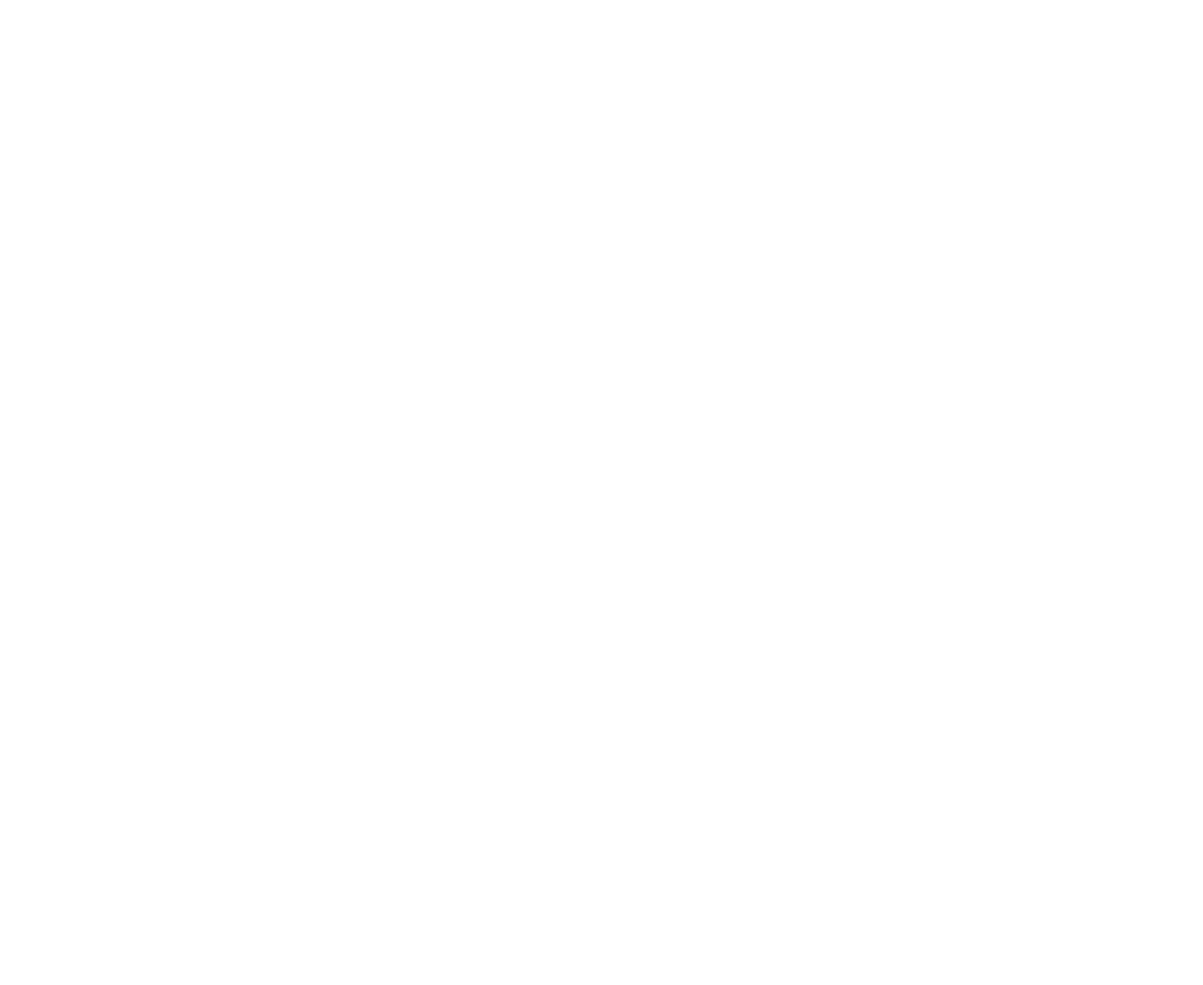
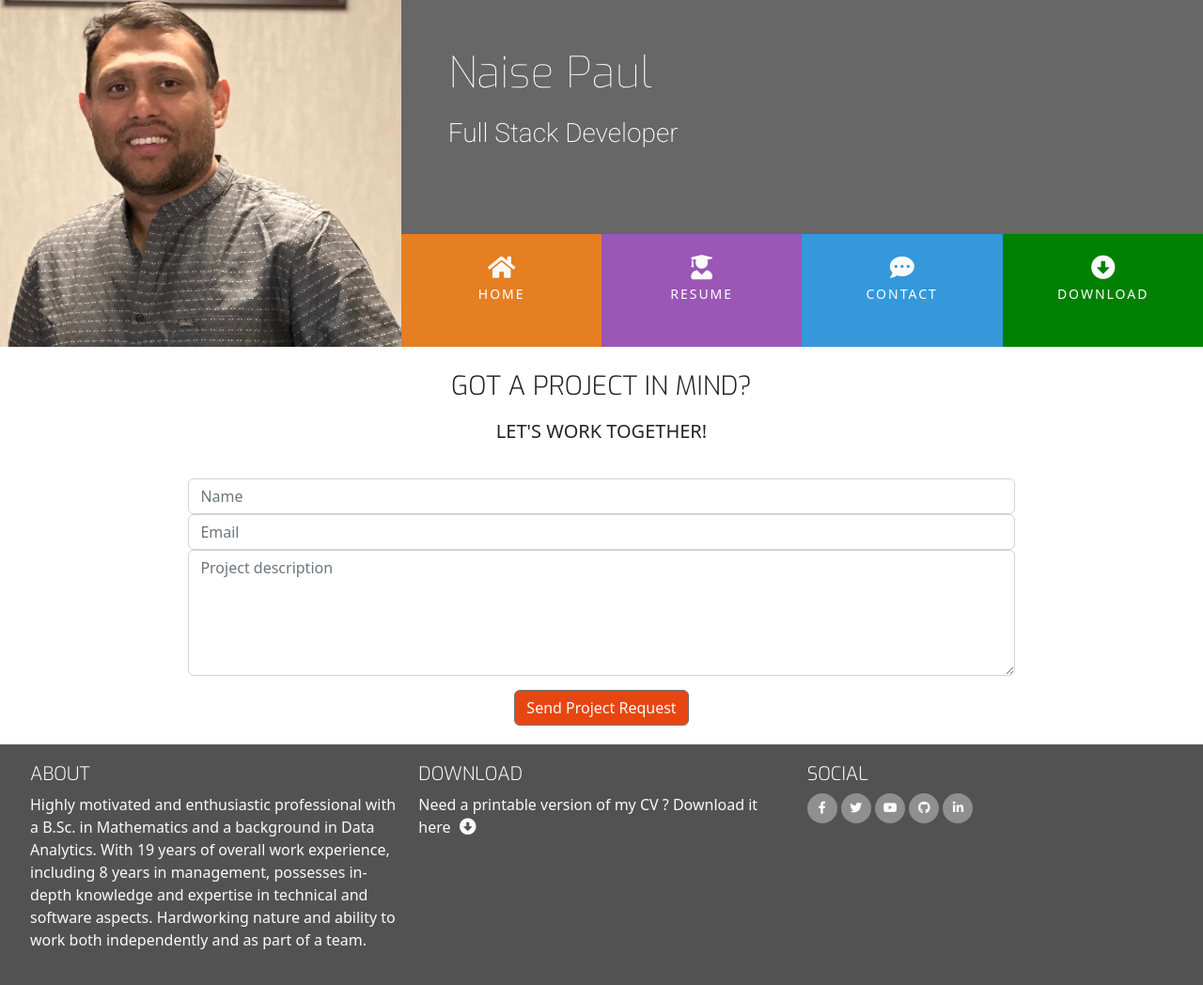
Before and after one commit to naisepaul/my-cv, a plain HTML site: page contact.html in a window 1280 px wide. Shown: the whole page at 94% size. Before the commit the page ends 800 px from the top, so only its background shows below. Drawn offline with nearby package versions, Linux system fonts and the light colour scheme.

Commit message:
Added Contact form and media query for 992px

```diff
--- a/assets/css/style.css
+++ b/assets/css/style.css
@@ -16,6 +16,10 @@
 
 .bg-color-work-hisory {
     background-color: #9b56b6;
+}
+
+.bg-color-contact {
+    background-color: #fff;
 }
 
 .ui-menu-color-home {
@@ -333,3 +337,36 @@ footer {
 .history-item {
     margin-bottom: 30px;
 }
+
+/* ---------------------------Contact Form------------*/
+
+.contact-heading {
+    font-family: "Exo", sans-serif;
+    font-weight: 300;
+    margin-top: 25px;
+    margin-bottom: 20px;
+}
+
+.center-form {
+    padding-top: 10px;
+    margin: 0 auto;
+    max-width: 70%;
+}
+
+button[type="submit"] {
+    margin-top: 15px;
+    margin-bottom: 20px;
+    color: #fafafa;
+    background-color: #e84610;
+}
+
+/* ---------------------------Media Queries------------*/
+
+@media(min-width: 992px) {
+    .center-form {
+        padding-top: 30px;
+        min-height: 240px;
+        margin: 0 auto;
+        max-width: 70%;
+    }
+}
--- a/contact.html
+++ b/contact.html
@@ -0,0 +1,144 @@
+<!DOCTYPE html>
+<html lang="en">
+
+<head>
+    <meta charset="UTF-8" />
+    <meta http-equiv="X-UA-Compatible" content="IE=edge" />
+    <meta name="viewport" content="width=device-width, initial-scale=1.0" />
+    <link rel="stylesheet" href="https://cdn.jsdelivr.net/npm/bootstrap@5.2.3/dist/css/bootstrap.min.css"
+        type="text/css" />
+    <link rel="stylesheet" href="https://cdnjs.cloudflare.com/ajax/libs/font-awesome/5.15.3/css/all.min.css"
+        type="text/css" />
+    <link rel="stylesheet" href="https://cdnjs.cloudflare.com/ajax/libs/hover.css/2.3.1/css/hover-min.css"
+        type="text/css" />
+    <link rel="stylesheet" href="assets/css/style.css" type="text/css" />
+    <title>Naise Paul</title>
+</head>
+
+<body>
+    <header>
+        <div class="row g-0">
+            <!-- g-0 for gutter removing(gap betwwen the picture and home) -->
+            <a href="index.html" class="col-md-4 logo"></a>
+            <div class="col-md-8">
+                <div class="row g-0 bg-color-name-title">
+                    <div class="col heading">
+                        <h1 class="name">Naise Paul</h1>
+                        <h2 class="title">Full Stack Developer</h2>
+                    </div>
+                </div>
+                <div class="row g-0">
+                    <div class="col">
+                        <ul id="nav" class="list-inline menucontainer">
+                            <li class="col-6 col-sm-3 ui-menu-color-home list-inline-item menuitem">
+                                <!-- text-decoration-none for removing the underline for the links -->
+                                <a href="#" class="text-decoration-none hvr-radial-out ui-menu-color-home"> <i
+                                        class="fa fa-home" aria-hidden="true"> </i><span>Home</span></a>
+                            </li>
+                            <li class="col-6 col-sm-3 ui-menu-color-resume list-inline-item menuitem">
+                                <a href="#" class="text-decoration-none hvr-radial-out ui-menu-color-resume"> <i
+                                        class="fa fa-user-graduate" aria-hidden="true"></i><span>Resume</span></a>
+                            </li>
+                            <li class="col-6 col-sm-3 ui-menu-color-contact list-inline-item menuitem">
+                                <a href="#" class="text-decoration-none hvr-radial-out ui-menu-color-contact"> <i
+                                        class="fa fa-comment-dots" aria-hidden="true"></i></i><span>Contact</span></a>
+                            </li>
+                            <li class="col-6 col-sm-3 ui-menu-color-download list-inline-item menuitem">
+                                <a href="#" class="text-decoration-none hvr-radial-out ui-menu-color-download"><i
+                                        class="fa fa-arrow-alt-circle-down"
+                                        aria-hidden="true"></i><span>Download</span></a>
+                            </li>
+                        </ul>
+                    </div>
+                </div>
+            </div>
+        </div>
+    </header>
+    <section class="container-fluid">
+        <div class="row bg-color-contact">
+            <div class="col">
+                <h3 class="contact-heading uppercase text-center">Got a project in mind?</h3>
+                <h5 class="uppercase text-center">Let's work together!</h5>
+                <div class="center-form">
+                    <form>
+                        <input type="text" name="name" id="fullname" class="form-control" placeholder="Name"
+                              required/>
+                        <input type="email" name="email" id="emailaddress" class="form-control" placeholder="Email"
+                              required />
+                        <textarea rows="5" name="projectsummary" id="projectsummary" class="form-control"
+                              placeholder="Project description" required></textarea>
+                        <div class="form-row text-center">
+                            <div class="col">
+                                <button type="submit" class="btn btn-secondary">Send Project Request</button>
+                            </div>
+                        </div>
+
+                    </form>
+                </div>
+            </div>
+        </div>
+
+    </section>
+    <footer class="container-fluid">
+        <div id="footer-details" class="row">
+            <div class="col-sm-4">
+                <h5 class="uppercase general-sub">About</h5>
+                <p class=" inline-block">Highly motivated and enthusiastic professional with a B.Sc. in Mathematics and
+                    a background in Data
+                    Analytics. With 19 years of overall work experience, including 8 years in management, possesses
+                    in-depth knowledge
+                    and expertise in technical and software aspects. Hardworking nature and ability to work both
+                    independently and as part of a team.</p>
+            </div>
+            <div class="col-sm-4">
+                <h5 class="uppercase general-sub">download</h5>
+                <p class=" inline-block">Need a printable version of my CV ? Download it here
+                    <a href="#" target="_blank" class="cv-pdf">
+                        <i class="fa fa-arrow-alt-circle-down" aria-hidden="true"></i>
+                        <span class="sr-only">Download link</span>
+                    </a>
+                </p>
+            </div>
+            <div class="col-sm-4">
+                <h5 class="uppercase general-sub">social</h5>
+                <ul class="list-inline social-links">
+                    <li class="list-inline-item">
+                        <a href="https://www.facebook.com/naise.paul" target="_blank">
+                            <i class="fab fa-facebook-f" aria-hidden="true"></i>
+                            <span class="sr-only">Facebook</span>
+                        </a>
+                    </li>
+                    <li class="list-inline-item">
+                        <a href="#" target="_blank">
+                            <i class="fab fa-twitter" aria-hidden="true"></i>
+                            <span class="sr-only">Twitter</span>
+                        </a>
+                    </li>
+                    <li class="list-inline-item">
+                        <a href="https://www.youtube.com/channel/UC6ifANtvjjhVx7lsFznMBpw" target="_blank">
+                            <i class="fab fa-youtube" aria-hidden="true"></i>
+                            <span class="sr-only">Youtube</span>
+                        </a>
+                    </li>
+                    <li class="list-inline-item">
+                        <a href="https://github.com/naisepaul/my-cv" target="_blank" rel="noopener"
+                            aria-label="Visit my github coding page">
+                            <i class="fab fa-github"></i>
+                            <span class="sr-only">Github</span>
+                        </a>
+                    </li>
+                    <li class="list-inline-item">
+                        <a href="https://www.linkedin.com/in/naisepaul/" target="_blank" rel="noopener"
+                            aria-label="Visit my Linkedin coding page">
+                            <i class="fab fa-linkedin-in"></i>
+                            <span class="sr-only">Linkedin</span>
+                        </a>
+                    </li>
+                </ul>
+            </div>
+        </div>
+
+    </footer>
+</body>
+
+</html>
```
